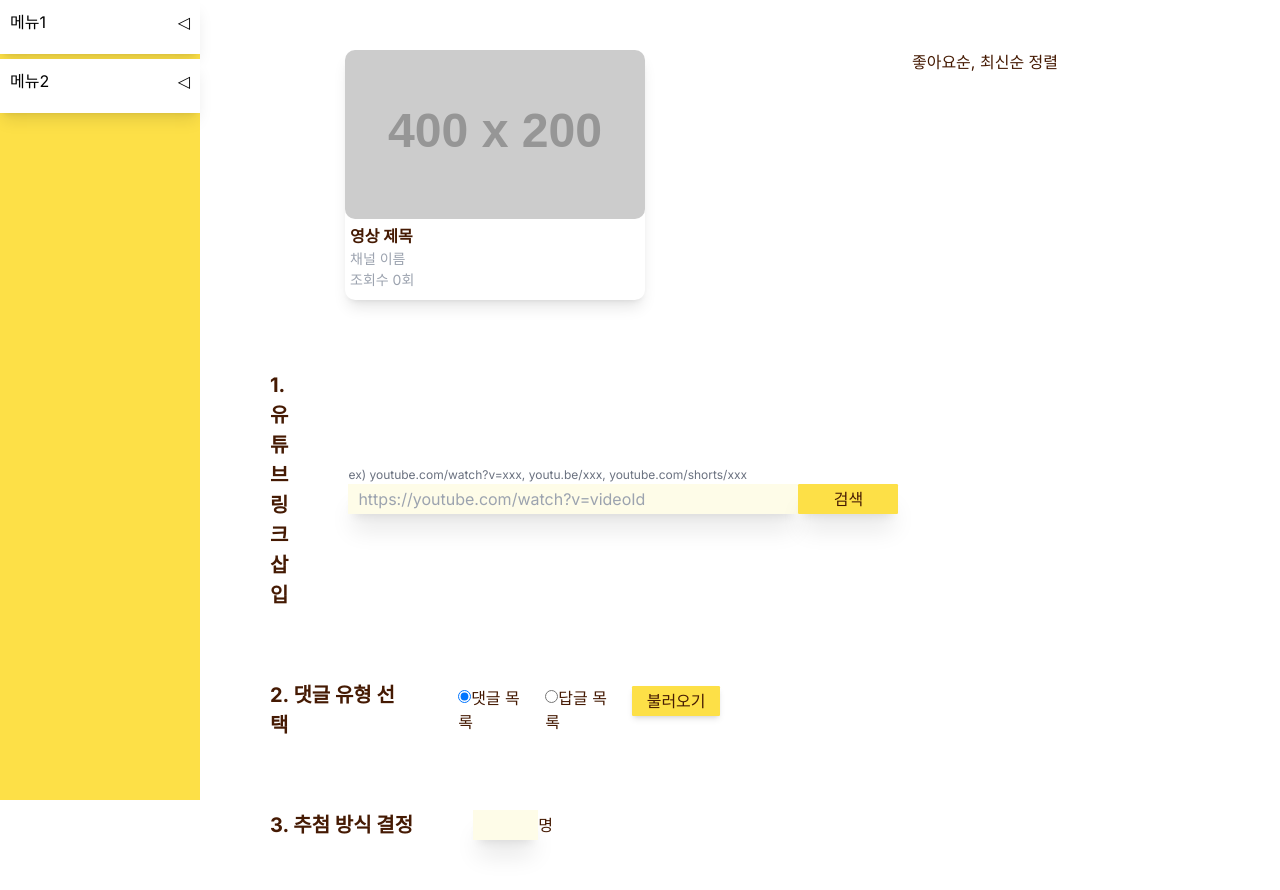
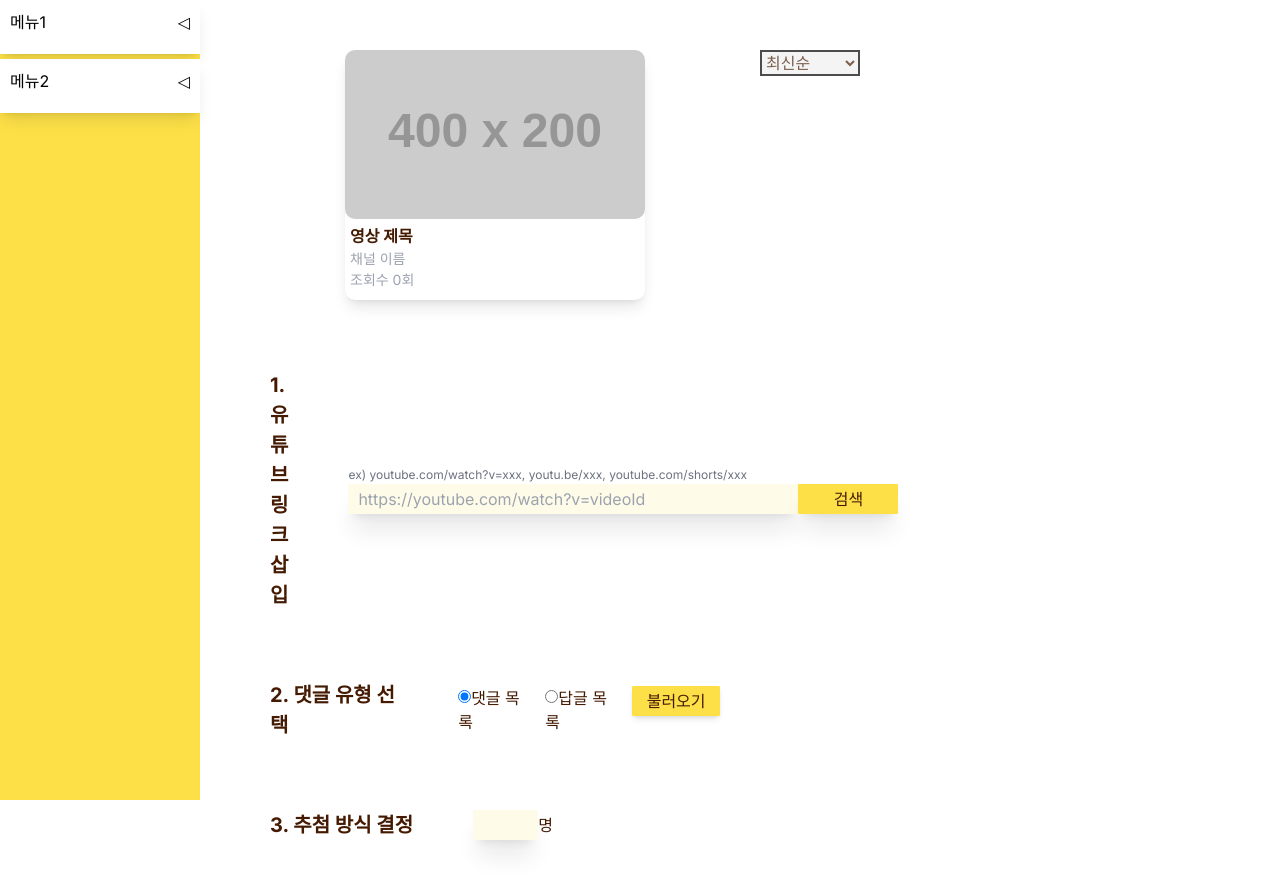
Before and after one commit to loevray/loevray-s-lab, a Next.js app: page /youtube-comment-raffle in a window 1280 px wide. Built offline with nearby package versions, Linux system fonts and the light colour scheme.

Commit message:
Feat: add sorting comments

```diff
--- a/src/app/youtube-comment-raffle/page.tsx
+++ b/src/app/youtube-comment-raffle/page.tsx
@@ -27,6 +27,10 @@ const DEFAULT_VIDEO_CUSTOM_DATA = {
   },
 };
 
+export type SortType = {
+  [key in "좋아요순" | "최신순"]: boolean;
+};
+
 const Page = () => {
   const youtubeInputRef = useRef<HTMLInputElement>(null);
   const [comments, setComments] = useState<CustomCommentDataType[]>([]);
@@ -38,10 +42,37 @@ const Page = () => {
     reply: false,
   });
 
+  const [sortType, setSortType] = useState<SortType>({
+    좋아요순: true,
+    최신순: false,
+  });
+
   const onCommentTypeChange = (e: React.ChangeEvent<HTMLInputElement>) => {
     const { value } = e.target;
 
     setCommentType((prev) => ({ ...prev, [value]: true }));
+  };
+
+  const onSortTypeChange = (e: React.ChangeEvent<HTMLSelectElement>) => {
+    const { value } = e.target;
+    setSortType((prev) => ({
+      ...(Object.fromEntries(
+        Object.entries(prev).map(([key]) => [key, false])
+      ) as SortType),
+      [value]: true,
+    }));
+
+    if (value === "좋아요순") {
+      setComments((prev) => prev.sort((a, b) => b.likeCount - a.likeCount));
+    } else {
+      setComments((prev) =>
+        prev.sort(
+          (a, b) =>
+            new Date(b.publishedAt).getTime() -
+            new Date(a.publishedAt).getTime()
+        )
+      );
+    }
   };
 
   const raffleComment = () => {
@@ -106,9 +137,16 @@ const Page = () => {
           </form>
         </div>
       </section>
-      <section className="w-1/2 flex flex-col items-center">
-        <div>좋아요순, 최신순 정렬</div>
+      <section className="w-1/2 flex flex-col items-center gap-6">
         <div className="flex flex-col h-60 w-full overflow-y-auto gap-1.6 px-2">
+          <select
+            className="w-10 border-2 border-solid border-black"
+            onChange={onSortTypeChange}
+            disabled={!comments.length}
+          >
+            <option>최신순</option>
+            <option>좋아요순</option>
+          </select>
           {comments.map((comment) => (
             <Comment
               key={`${comment.authorDisplayName}${comment.publishedAt}`}
```
